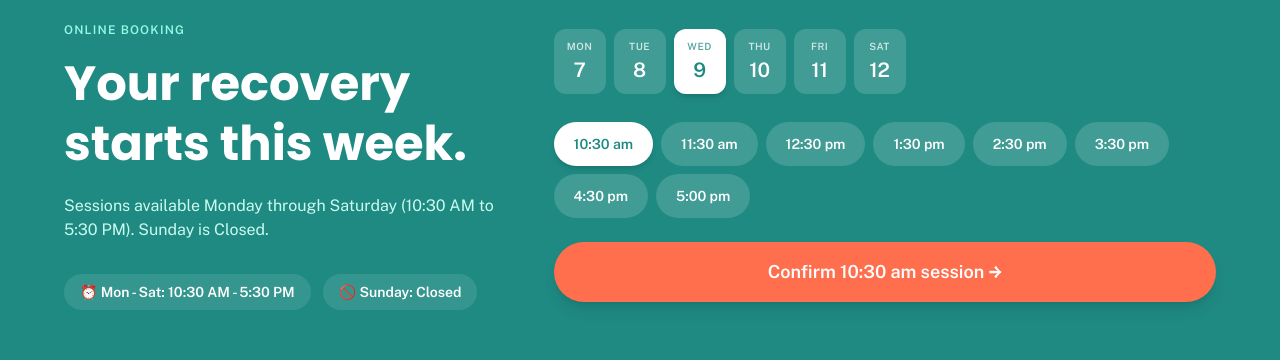
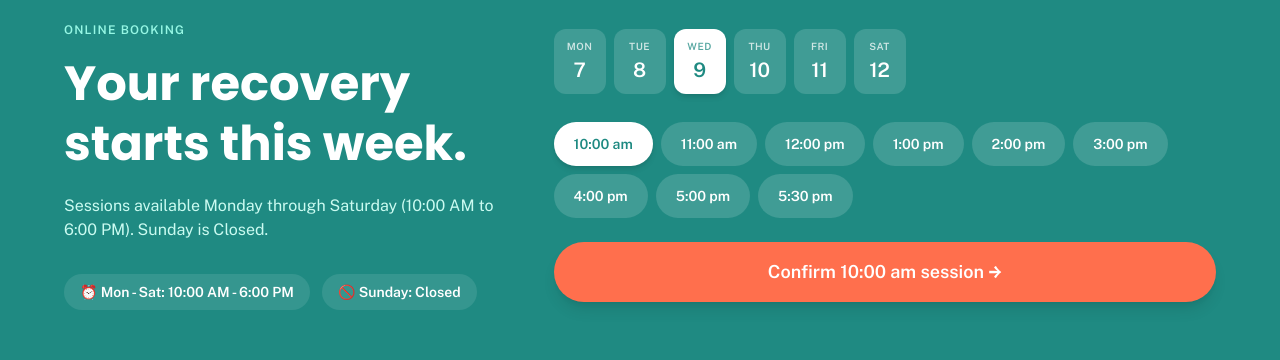
Before and after one commit to gauravvashisht07/Shree-Ganpati-Ortho-Spine-Physiotherapy-Clinic., a React (Vite) app in the folder client/: page / in a window 1280 px wide. Shown: the part 1820-2180 px from the top of the page. Built offline with nearby package versions, Linux system fonts and the light colour scheme; no server answers.

Commit message:
Update experience to 2+ Years and clinic hours to Mon-Sat 10:00 AM - 6:00 PM

```diff
--- a/client/src/components/home/BodyMapHero.jsx
+++ b/client/src/components/home/BodyMapHero.jsx
@@ -125,7 +125,7 @@ export default function BodyMapHero() {
               <p className="text-xs text-gray-500 font-medium mt-0.5 leading-tight">Patient Rating</p>
             </div>
             <div className="bg-white/80 backdrop-blur-xs p-3.5 rounded-2xl border border-gray-100 shadow-2xs">
-              <p className="text-2xl font-display font-black text-[#221B26]">10+ Yrs</p>
+              <p className="text-2xl font-display font-black text-[#221B26]">2+ Years</p>
               <p className="text-xs text-gray-500 font-medium mt-0.5 leading-tight">Clinical Expertise</p>
             </div>
           </div>
--- a/client/src/components/home/BookingPreview.jsx
+++ b/client/src/components/home/BookingPreview.jsx
@@ -2,11 +2,11 @@ import React, { useState } from 'react';
 import { Link } from 'react-router-dom';
 
 const DAYS = ['Mon', 'Tue', 'Wed', 'Thu', 'Fri', 'Sat'];
-const TIMES = ['10:30 am', '11:30 am', '12:30 pm', '1:30 pm', '2:30 pm', '3:30 pm', '4:30 pm', '5:00 pm'];
+const TIMES = ['10:00 am', '11:00 am', '12:00 pm', '1:00 pm', '2:00 pm', '3:00 pm', '4:00 pm', '5:00 pm', '5:30 pm'];
 
 export default function BookingPreview() {
   const [selectedDay, setSelectedDay] = useState(2); // Wed
-  const [selectedTime, setSelectedTime] = useState('10:30 am');
+  const [selectedTime, setSelectedTime] = useState('10:00 am');
 
   // Generate dates for this week
   const today = new Date();
@@ -30,11 +30,11 @@ export default function BookingPreview() {
               Your recovery<br/>starts this week.
             </h2>
             <p className="text-teal-100 font-body mb-8">
-              Sessions available Monday through Saturday (10:30 AM to 5:30 PM). Sunday is Closed.
+              Sessions available Monday through Saturday (10:00 AM to 6:00 PM). Sunday is Closed.
             </p>
             <div className="flex flex-wrap gap-3">
               <span className="inline-flex items-center gap-2 bg-white/10 text-white text-sm font-bold px-4 py-2 rounded-full">
-                ⏰ Mon - Sat: 10:30 AM - 5:30 PM
+                ⏰ Mon - Sat: 10:00 AM - 6:00 PM
               </span>
               <span className="inline-flex items-center gap-2 bg-white/10 text-white text-sm font-bold px-4 py-2 rounded-full">
                 🚫 Sunday: Closed
--- a/client/src/components/home/LocationSection.jsx
+++ b/client/src/components/home/LocationSection.jsx
@@ -52,7 +52,7 @@ export default function LocationSection() {
                 </div>
                 <div>
                   <h4 className="font-bold text-[#221B26] mb-1">Operating Hours</h4>
-                  <p className="text-gray-600 text-sm">Mon - Sat: 10:30 AM - 5:30 PM</p>
+                  <p className="text-gray-600 text-sm">Mon - Sat: 10:00 AM - 6:00 PM</p>
                   <p className="text-red-500 font-bold text-sm">Sunday: Closed</p>
                 </div>
               </div>
--- a/client/src/pages/admin/Dashboard.jsx
+++ b/client/src/pages/admin/Dashboard.jsx
@@ -246,10 +246,10 @@ function PatientsTab() {
   };
 
   const timeOptions = [
-    '10:30 AM', '11:00 AM', '11:30 AM',
+    '10:00 AM', '10:30 AM', '11:00 AM', '11:30 AM',
     '12:00 PM', '12:30 PM', '01:00 PM', '01:30 PM',
     '02:00 PM', '02:30 PM', '03:00 PM', '03:30 PM',
-    '04:00 PM', '04:30 PM', '05:00 PM', '05:30 PM'
+    '04:00 PM', '04:30 PM', '05:00 PM', '05:30 PM', '06:00 PM'
   ];
 
   return (
@@ -654,10 +654,10 @@ function AppointmentsTab() {
   };
 
   const timeOptions = [
-    '10:30 AM', '11:00 AM', '11:30 AM',
+    '10:00 AM', '10:30 AM', '11:00 AM', '11:30 AM',
     '12:00 PM', '12:30 PM', '01:00 PM', '01:30 PM',
     '02:00 PM', '02:30 PM', '03:00 PM', '03:30 PM',
-    '04:00 PM', '04:30 PM', '05:00 PM', '05:30 PM'
+    '04:00 PM', '04:30 PM', '05:00 PM', '05:30 PM', '06:00 PM'
   ];
 
   return (
```
Also changed, not shown: 1 other file (tests, documents, lock files or other folders).
